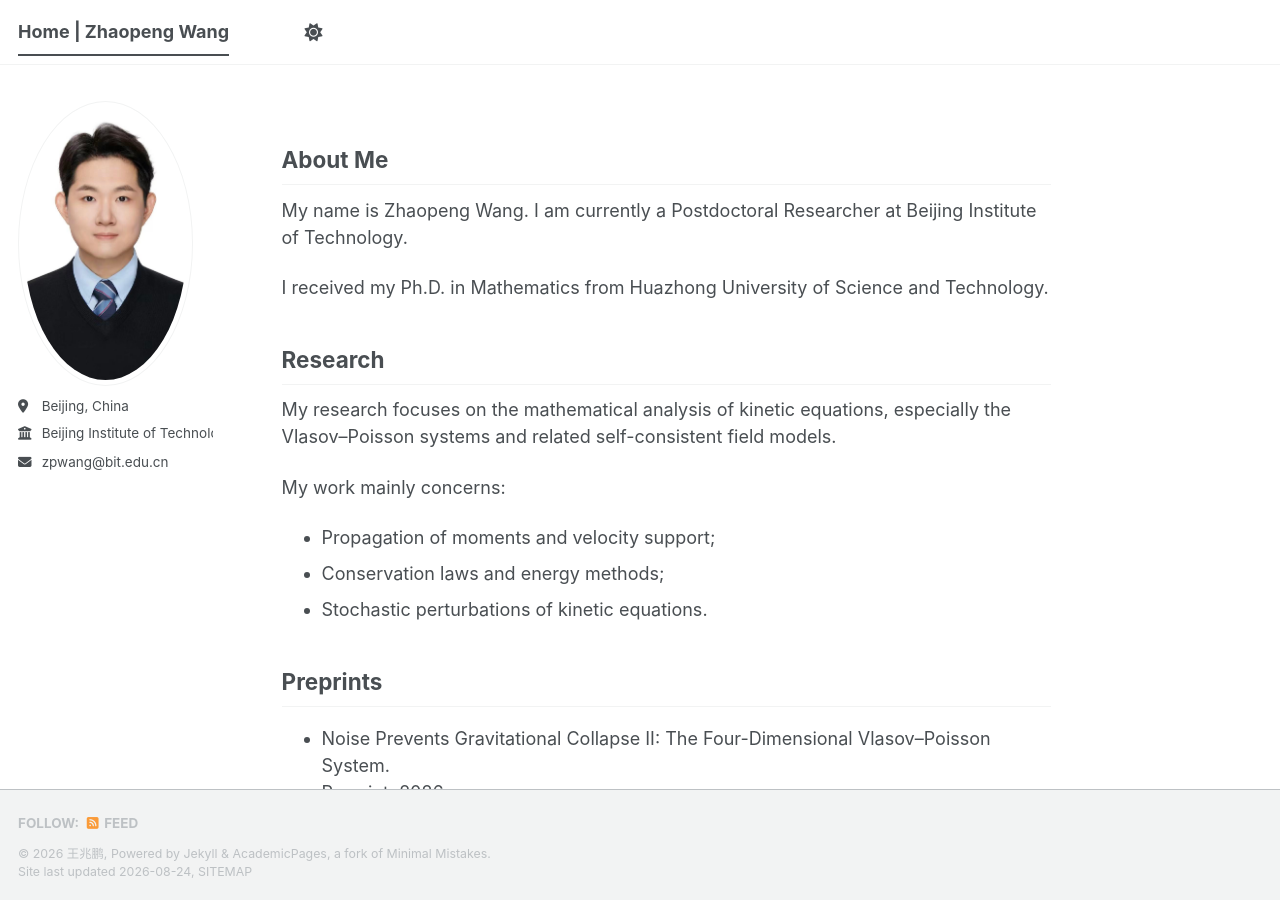
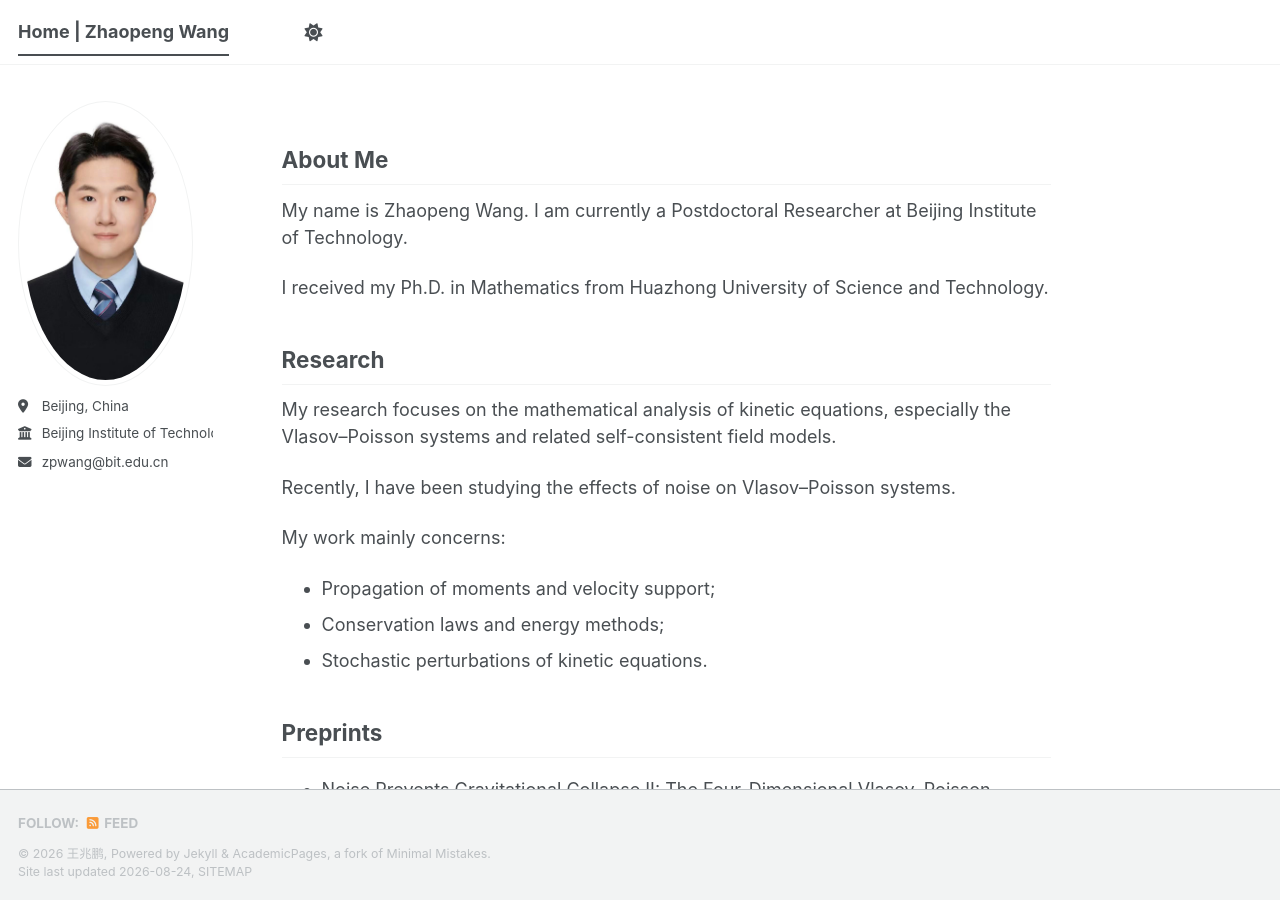
Before and after one commit to zpwangmath/zpwangmath.github.io, a Jekyll site: the page built from index.md, in a window 1280 px wide and 900 px high. Built offline with Jekyll 4.4.1, drawn with Linux system fonts in a browser that asks for light colours; a style sheet for code colours, icons or effects is not loaded.

Commit message:
Update index.md

```diff
--- a/index.md
+++ b/index.md
@@ -11,6 +11,8 @@ I received my Ph.D. in Mathematics from Huazhong University of Science and Techn
 <h2>Research</h2>
 
 My research focuses on the mathematical analysis of kinetic equations, especially the Vlasov–Poisson systems and related self-consistent field models.
+
+Recently, I have been studying the effects of noise on Vlasov–Poisson systems.
 
 My work mainly concerns:
 - Propagation of moments and velocity support;
```
